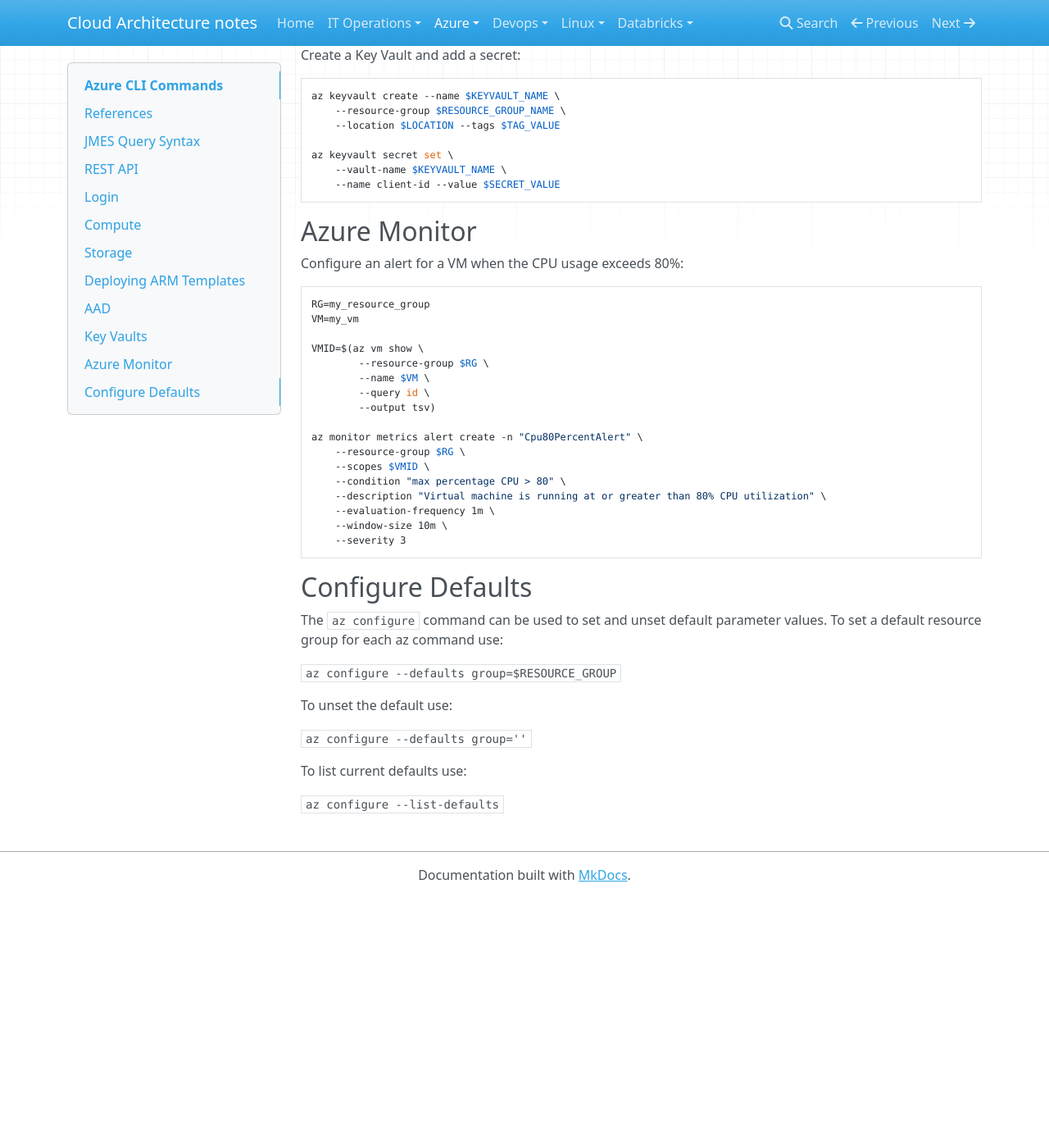
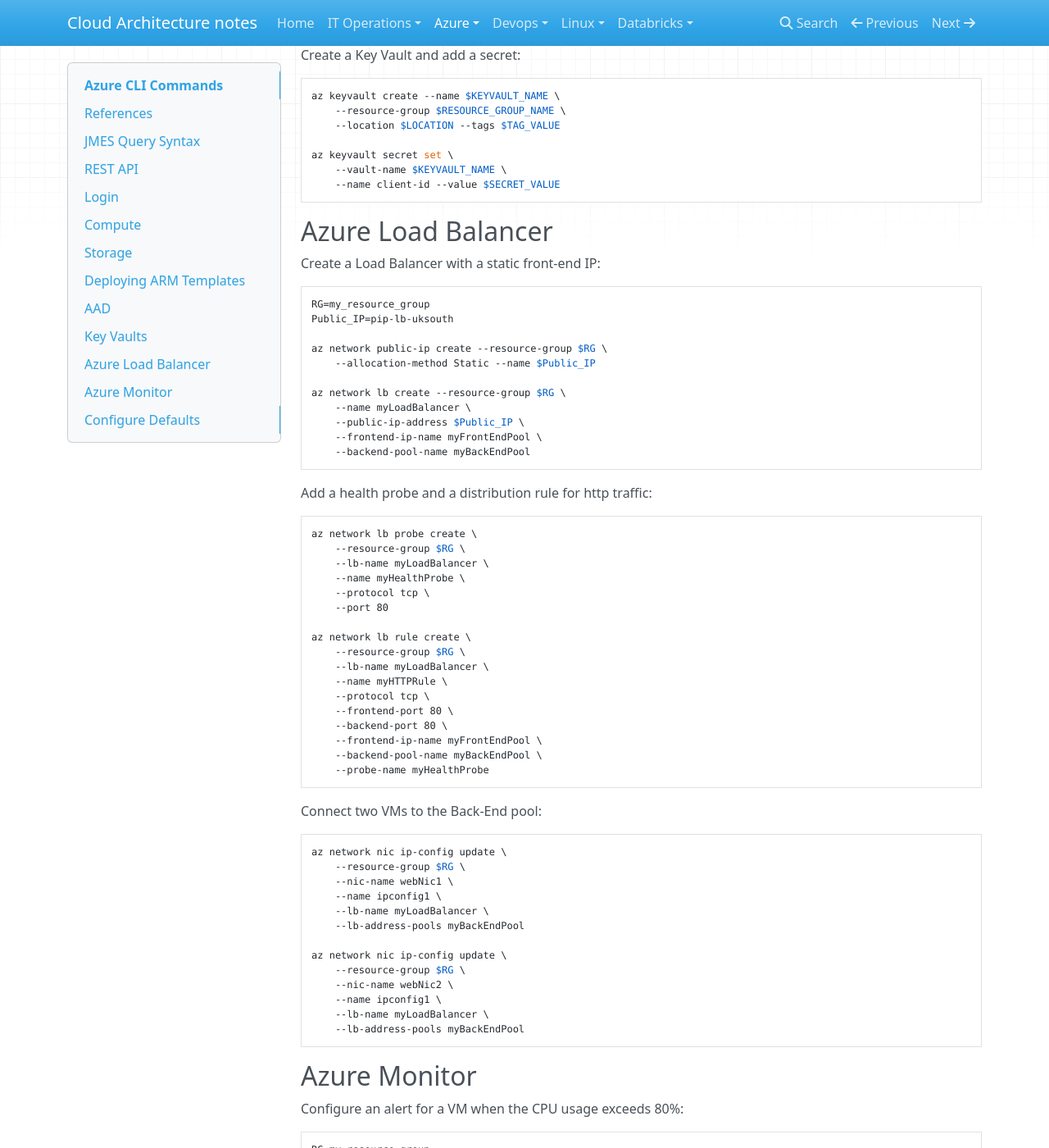
Before and after one commit to dram1964/cloudarchitect, an MkDocs documentation site: the page built from docs/azure/cli_commands.md, in a window 1280 px wide and 1400 px high, scrolled down 9239 px. Shown: the whole window at 82% size. Built offline with MkDocs 1.6.1, drawn with Linux system fonts in a browser that asks for light colours; nearby versions of some CDN libraries; before the commit the page ends 10334 px from its top, so only the background shows below that.

Commit message:
Load Balancer CLI commands

````diff
--- a/docs/azure/cli_commands.md
+++ b/docs/azure/cli_commands.md
@@ -522,6 +522,63 @@
     --name client-id --value $SECRET_VALUE
 ```
 
+## Azure Load Balancer
+
+Create a Load Balancer with a static front-end IP:
+
+```bash
+RG=my_resource_group
+Public_IP=pip-lb-uksouth
+
+az network public-ip create --resource-group $RG \
+	--allocation-method Static --name $Public_IP
+
+az network lb create --resource-group $RG \
+	--name myLoadBalancer \
+	--public-ip-address $Public_IP \
+	--frontend-ip-name myFrontEndPool \
+	--backend-pool-name myBackEndPool
+```
+
+Add a health probe and a distribution rule for http traffic:
+
+```bash
+az network lb probe create \
+	--resource-group $RG \
+	--lb-name myLoadBalancer \
+	--name myHealthProbe \
+	--protocol tcp \
+	--port 80
+
+az network lb rule create \
+	--resource-group $RG \
+	--lb-name myLoadBalancer \
+	--name myHTTPRule \
+	--protocol tcp \
+	--frontend-port 80 \
+	--backend-port 80 \
+	--frontend-ip-name myFrontEndPool \
+	--backend-pool-name myBackEndPool \
+	--probe-name myHealthProbe
+```
+
+Connect two VMs to the Back-End pool:
+
+```bash
+az network nic ip-config update \
+	--resource-group $RG \
+	--nic-name webNic1 \
+	--name ipconfig1 \
+	--lb-name myLoadBalancer \
+	--lb-address-pools myBackEndPool
+
+az network nic ip-config update \
+	--resource-group $RG \
+	--nic-name webNic2 \
+	--name ipconfig1 \
+	--lb-name myLoadBalancer \
+	--lb-address-pools myBackEndPool
+```
 ## Azure Monitor
 
 Configure an alert for a VM when the CPU usage exceeds 80%:
````
